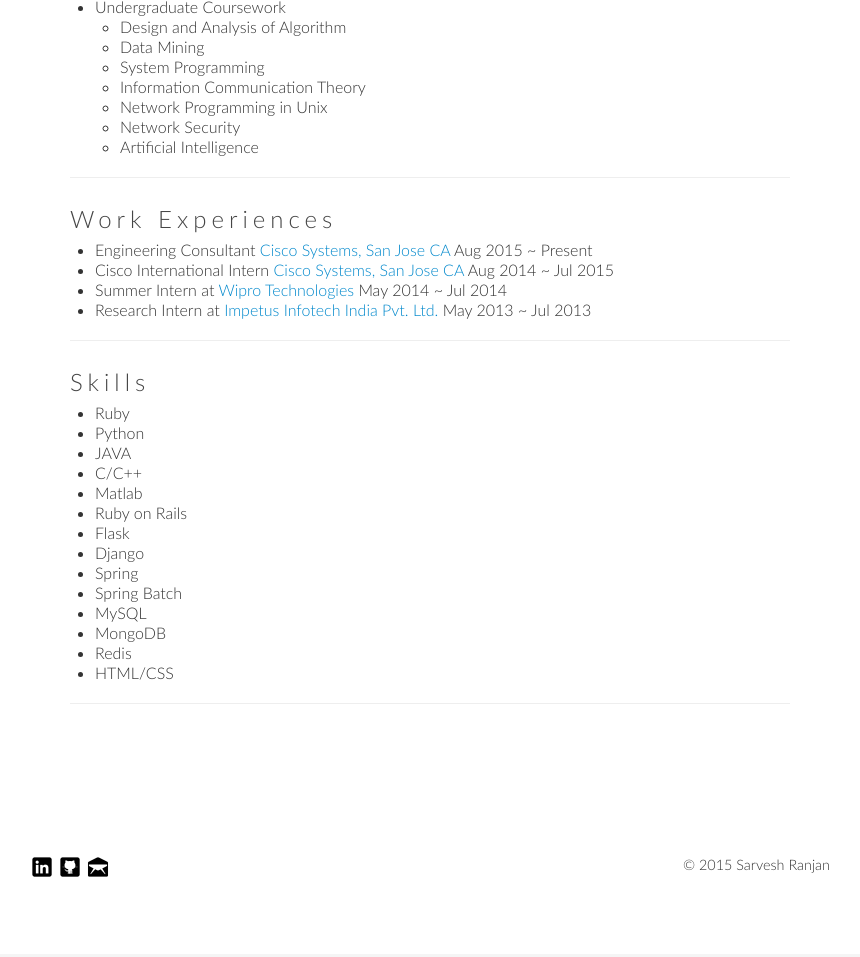
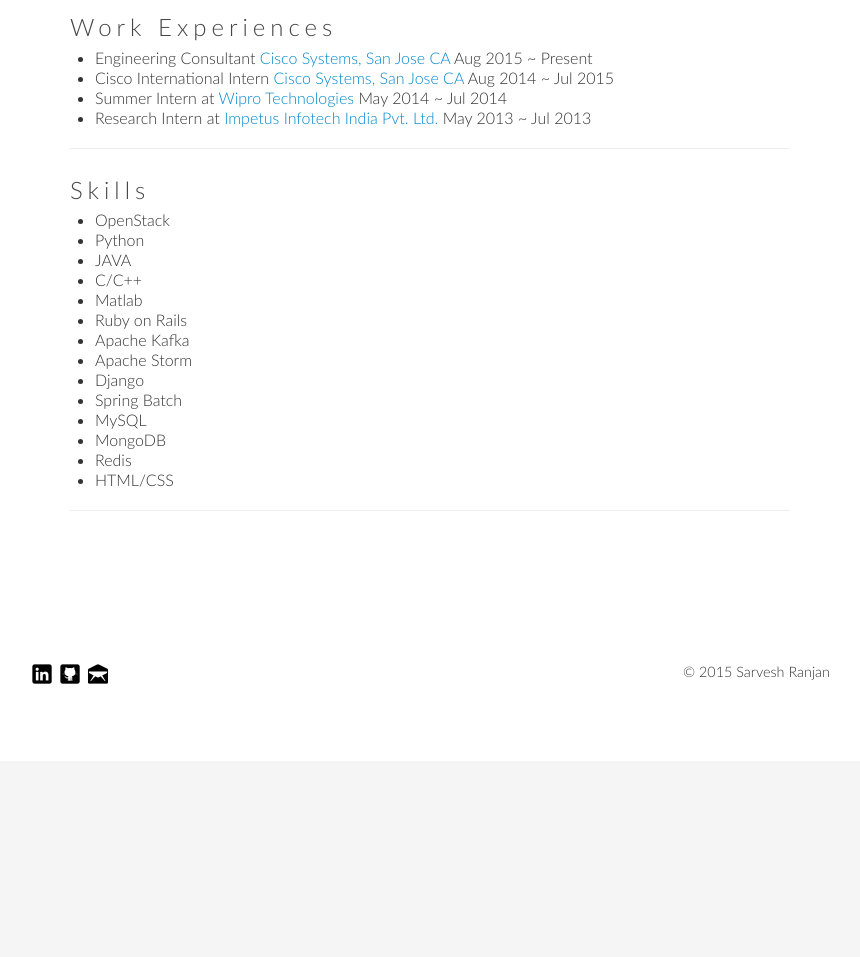
Before and after one commit to sarvesh-ranjan/sarvesh-ranjan.github.io, a plain HTML site: page about.html in a window 1280 px wide. Shown: the part 1624-2581 px from the top of the page, without its empty margins (210-1070 px from the left). After the commit the page ends 2405 px from the top, so only its background shows below. Drawn offline with nearby package versions, Linux system fonts and the light colour scheme.

Commit message:
Modified pages

```diff
--- a/about.html
+++ b/about.html
@@ -33,7 +33,7 @@
 <div id="wrap">
 	<!-- [s] Header -->
 	<div id="header">
-		<div id="header-logo"><a href="index.html">Sarvesh Ranjan</a></div>
+		<!--<div id="header-logo"><a href="index.html">Sarvesh Ranjan</a></div>-->
 		<div class="navi-wrapper">
 			<ul class="inline">
 				<li><a href="index.html">HOME</a></li>
@@ -127,15 +127,15 @@
 				<!-- [s] Skills -->
 				<h3 class="content-title">Skills</h3>
 				<ul>
-					<li>Ruby</li>
+					<li>OpenStack</li>
 					<li>Python</li>
 					<li>JAVA</li>
 					<li>C/C++</li>
 					<li>Matlab</li>
 					<li>Ruby on Rails</li>
-					<li>Flask</li>
+					<li>Apache Kafka</li>
+					<li>Apache Storm</li>
 					<li>Django</li>
-					<li>Spring</li>
 					<li>Spring Batch</li>
 					<li>MySQL</li>
 					<li>MongoDB</li>
```
Also changed, not shown: contact.html (+1 -1 lines), index.html (+1 -1 lines), resume.html (+2 -1 lines), work.html (+2 -1 lines).
